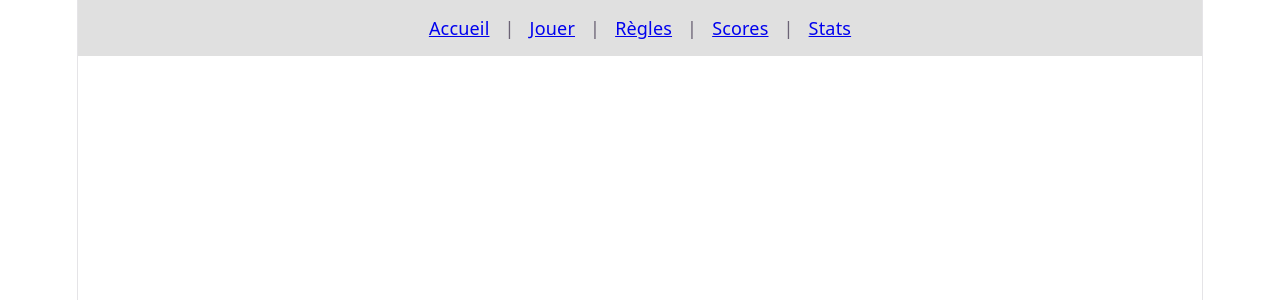
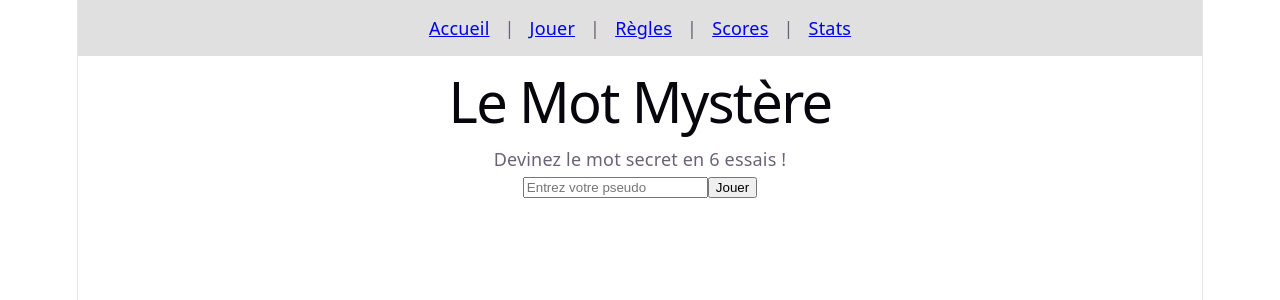
Before and after one commit to Rouida504/mot-mystere, a React (Vite) app: page / in a window 1280 px wide. Shown: the top 300 px of the page. Built offline with nearby package versions, Linux system fonts and the light colour scheme.

Commit message:
modif de maju

```diff
--- a/src/App.jsx
+++ b/src/App.jsx
@@ -20,7 +20,7 @@ function App() {
 
         {/* Définition des adresses */}
         <Routes>
-          <Route path="/" element={<home />} />
+          <Route path="/" element={<Home />} />
           <Route path="/game" element={<Game />} />
           <Route path="/rules" element={<Rules />} />
           <Route path="/scores" element={<Scores />} />
```
